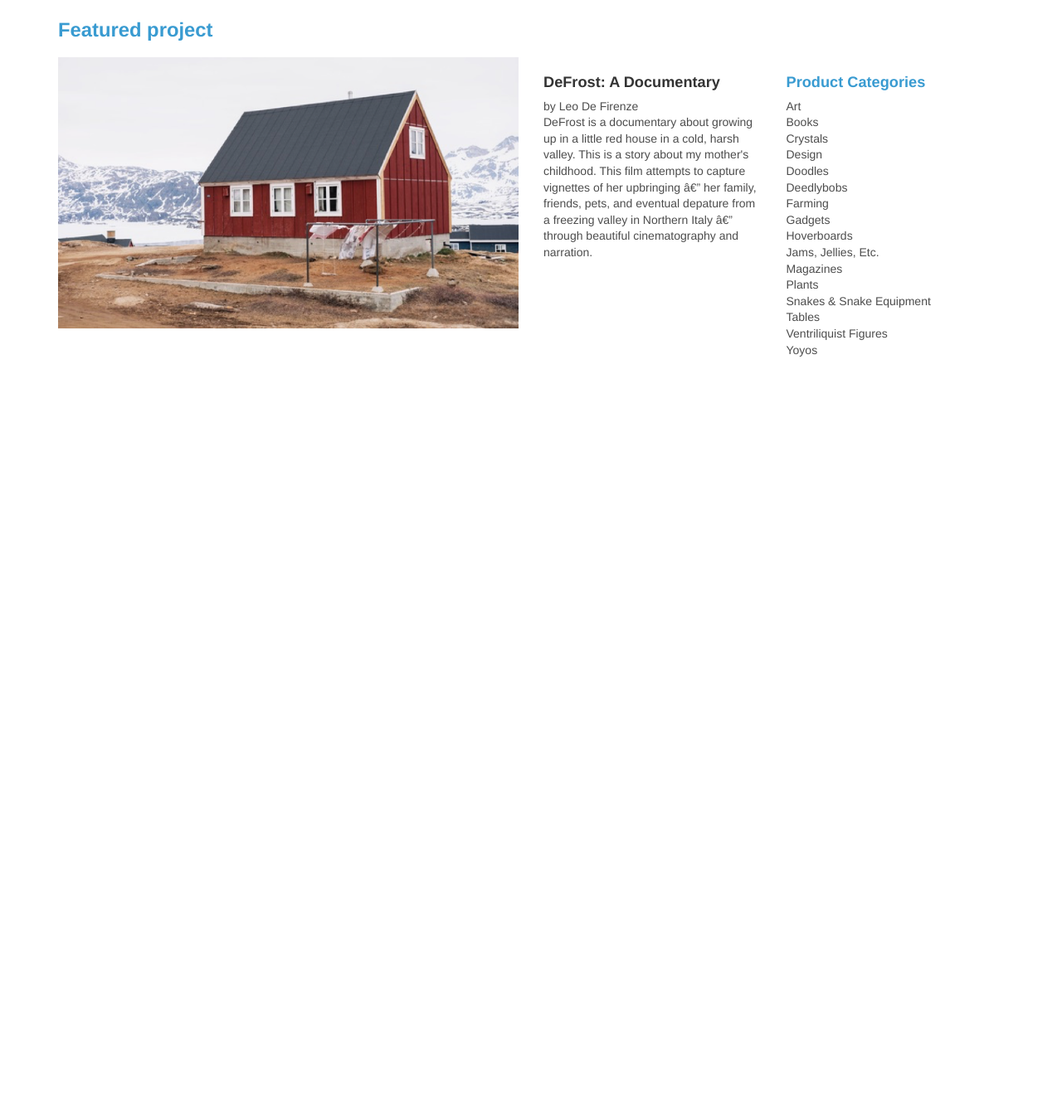
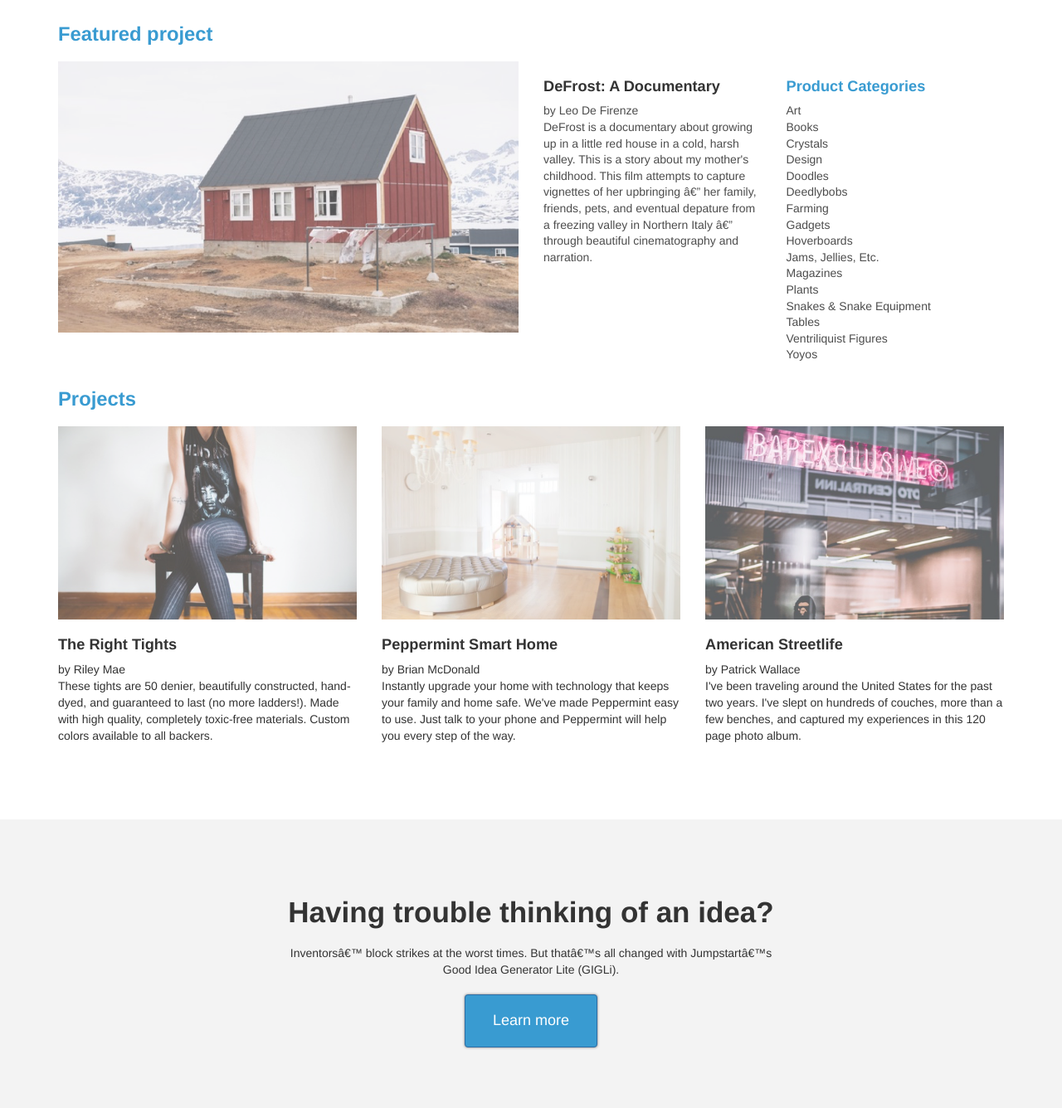
Before and after one commit to mscanza/Jumpstart, a plain HTML site: page index.html in a window 1280 px wide. Shown: the part 708-2044 px from the top of the page at 83% size. Before the commit the page ends 1150 px from the top, so only its background shows below. Drawn offline with nearby package versions, Linux system fonts and the light colour scheme.

Commit message:
Create all sections

```diff
--- a/index.html
+++ b/index.html
@@ -34,12 +34,14 @@
         </div>
     </div>
 
-        <div class="featured">
+        <section class="featured">
             <div class="container">
                 <h1>Featured project</h1>
                 <div class="row">
                     <div class="col-sm-12 col-lg-6">
-                        <img src="resources/images/featured-project.png">
+                        <div class="image-container">
+                            <img src="resources/images/featured-project.png">
+                        </div>
                     </div>
                     <div class="col-sm-6 col-lg-3">
                         <h2>DeFrost: A Documentary</h2>
@@ -69,7 +71,52 @@
                     </div>
                 </div>
             </div>
-        </div>
+        </section>
+
+
+        <section class="projects">
+            <div class="container">
+                <h1>Projects</h1>
+                <div class="row">
+                    <div class="col-sm-12 col-lg-4">
+                        <div class="image-container">
+                            <img src="resources/images/project1.png">
+                        </div>
+                        <div class="text">
+                            <h2>The Right Tights</h2>
+                            <p><span class="by">by Riley Mae</span><br>These tights are 50 denier, beautifully constructed, hand-dyed, and guaranteed to last (no more ladders!). Made with high quality, completely toxic-free materials. Custom colors available to all backers.</p>
+                        </div>
+                    </div>
+                    <div class="col-sm-12 col-lg-4">
+                        <div class="image-container">
+                            <img src="./resources/images/project2.png">
+                        </div>
+                        <div class="text">
+                            <h2>Peppermint Smart Home</h2>
+                            <p><span class="by">by Brian McDonald</span><br>Instantly upgrade your home with technology that keeps your family and home safe. We've made Peppermint easy to use. Just talk to your phone and Peppermint will help you every step of the way.</p>
+                        </div>
+                    </div>
+                    <div class="col-sm-12 col-lg-4">
+                        <div class="image-container">
+                            <img src="resources/images/project3.png">
+                        </div>
+                        <div class="text">
+                            <h2>American Streetlife</h2>
+                            <p><span class="by">by Patrick Wallace</span><br>I've been traveling around the United States for the past two years. I've slept on hundreds of couches, more than a few benches, and captured my experiences in this 120 page photo album.</p>
+                        </div>
+                    </div>
+                </div>
+            </div>
+        </section>
+
+
+        <section class="trouble">
+            <div>
+                <h1>Having trouble thinking of an idea?</h1>
+                <p>Inventorsâ€™ block strikes at the worst times. But thatâ€™s all changed with Jumpstartâ€™s Good Idea Generator Lite (GIGLi).</p>
+                <a class="btn btn-primary btn-large">Learn more</a>
+            </div>
+        </section>
 
     <script
     src="https://code.jquery.com/jquery-3.3.1.min.js"
--- a/resources/css/style.css
+++ b/resources/css/style.css
@@ -62,6 +62,7 @@ nav {
     padding: 1.3rem 0;
     box-shadow: 0 0 3px rgba(0,0,0,0.5);
     transition: box-shadow 0.3s ease-in-out;
+    font-size: 18px;
 }
 .btn.btn-primary:hover {
     box-shadow: 0 0 12px rgba(0,0,0,0.9);
@@ -90,3 +91,48 @@ nav {
     line-height: 1.4;
     color: rgba(0,0,0,0.7);
 }
+
+.image-container img {
+    opacity: 0.7;
+    width: 100%;
+}
+
+.projects {
+    padding-bottom: 5.85rem;
+}
+
+.projects h1 {
+    margin: 20px 0;
+    font-size: 1.7rem;
+    font-weight: bold;
+    color: #399bd1;
+}
+
+.by {
+    margin-bottom: 1rem;
+}
+
+.projects h2 {
+    font-size: 1.3rem;
+    font-weight: bold;
+}
+
+.trouble {
+    text-align: center;
+    background-color: #f3f3f3;
+}
+
+.trouble div {
+    padding: 5.2rem 0;
+    margin: 0 auto;
+}
+
+.trouble h1 {
+    font-size: 2.5rem;
+    font-weight: bold;
+}
+
+.trouble p {
+    max-width: 42rem;
+    margin: 1.4rem auto;
+}
```
